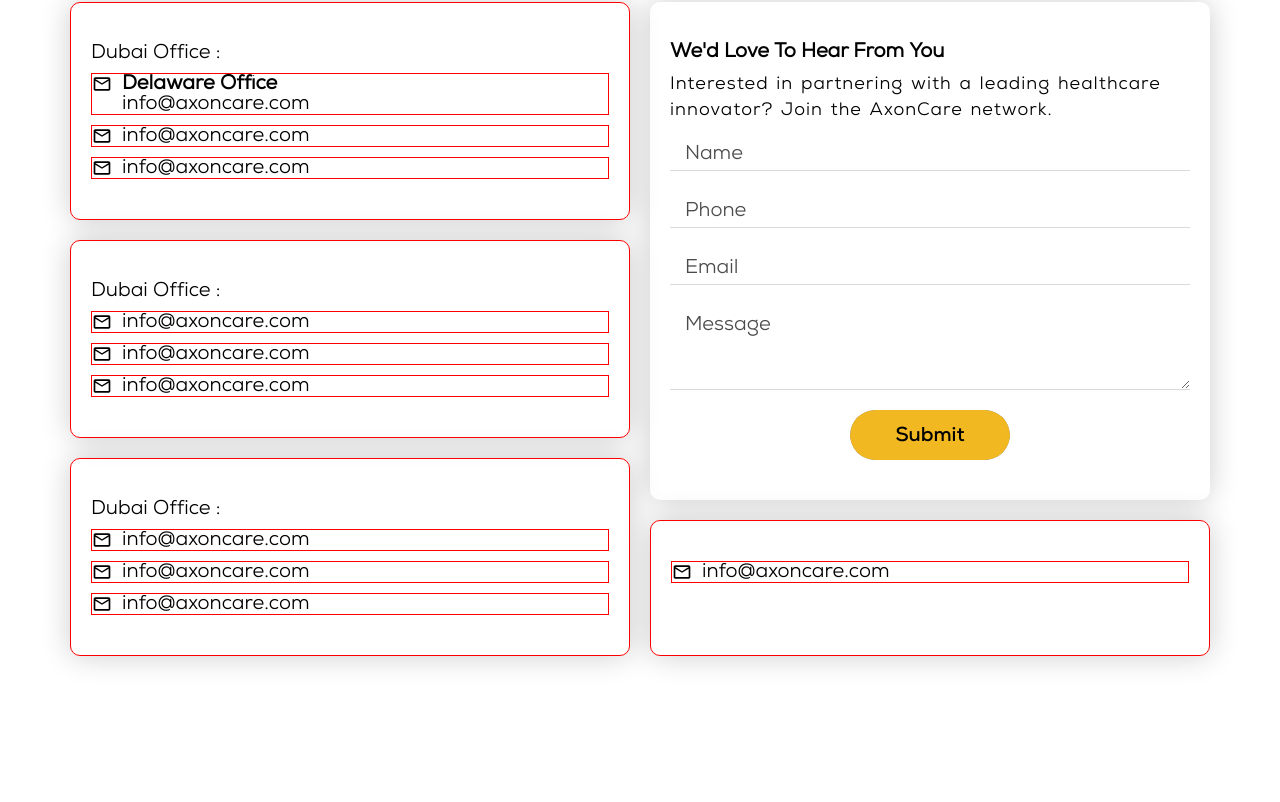
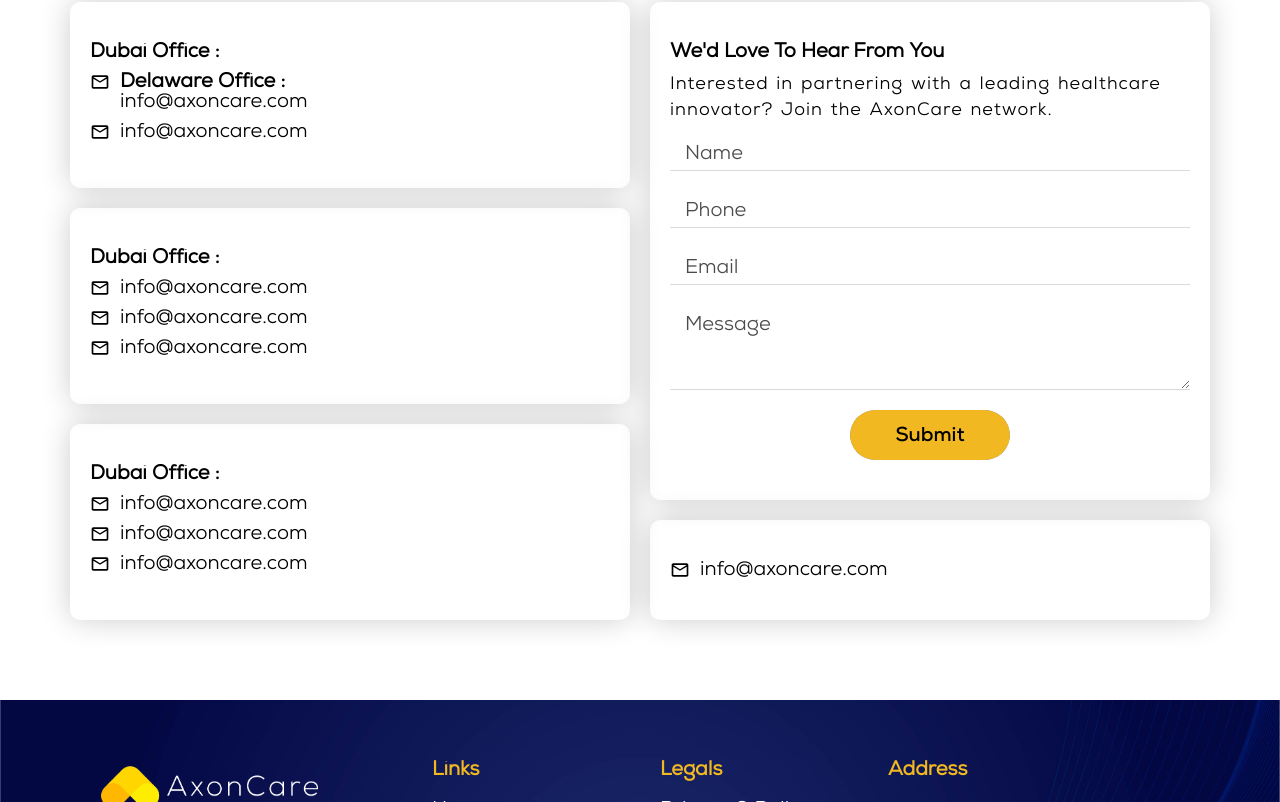
Before and after one commit to alex2922/lp2, a React (Create React App) app: page /contact in a window 1280 px wide. Shown: the part 578-1380 px from the top of the page. Before the commit the page ends 1314 px from the top, so only its background shows below. Built offline with nearby package versions, Linux system fonts and the light colour scheme.

Commit message:
bug fixed

```diff
--- a/src/App.js
+++ b/src/App.js
@@ -14,12 +14,12 @@
       <BrowserRouter>
       <Header/>
         <About_sec />
-        {/* <Footer /> */}
         <Routes>
           <Route path="/" element={<Home />} />
           <Route path="/about" element={<About />} />
           <Route path="/contact" element={<Contact />} />
         </Routes>
+        <Footer />
       </BrowserRouter>
     </div>
   );
--- a/src/pages/contact/Contact.js
+++ b/src/pages/contact/Contact.js
@@ -9,14 +9,14 @@
         <div className="contact-left contact-body">
           {/* card 1 */}
           <div className="contact-card">
-            <div className="heading">Dubai Office :</div>
+            <h2 className="heading">Dubai Office :</h2>
             <div className="contact-card-box">
 
               <span>
                 <MdOutlineMail />
               </span>{" "}
               <div className="contact-info">
-              <h2 className="heading">Delaware Office</h2>
+              <h2 className="heading">Delaware Office : </h2>
               info@axoncare.com
               </div>
 
@@ -27,16 +27,10 @@
               </span>{" "}
               info@axoncare.com
             </div>
-            <div className="contact-card-box">
-              <span>
-                <MdOutlineMail />
-              </span>{" "}
-              info@axoncare.com
-            </div>
           </div>
           {/* card 2 */}
           <div className="contact-card">
-            <div className="heading">Dubai Office :</div>
+            <h2 className="heading">Dubai Office :</h2>
             <div className="contact-card-box">
               <span>
                 <MdOutlineMail />
@@ -58,7 +52,7 @@
           </div>
           {/* card 3 */}
           <div className="contact-card">
-            <div className="heading">Dubai Office :</div>
+            <h2 className="heading">Dubai Office :</h2>
             <div className="contact-card-box">
               <span>
                 <MdOutlineMail />
--- a/src/pages/contact/Contact.scss
+++ b/src/pages/contact/Contact.scss
@@ -17,7 +17,6 @@
           border-radius: calc(var(--unit) / 2);
           width: 100%;
           flex-grow: 1;
-          border: 1px solid red;
           display: flex;
           flex-direction: column;
           gap: calc(var(--unit) / 2 );
@@ -27,7 +26,7 @@
             align-items: flex-start;
             justify-content: flex-start;
             gap: calc(var(--unit) / 2);
-            border: 1px solid red;
+
             span {
               display: flex;
               align-items: center;
```
